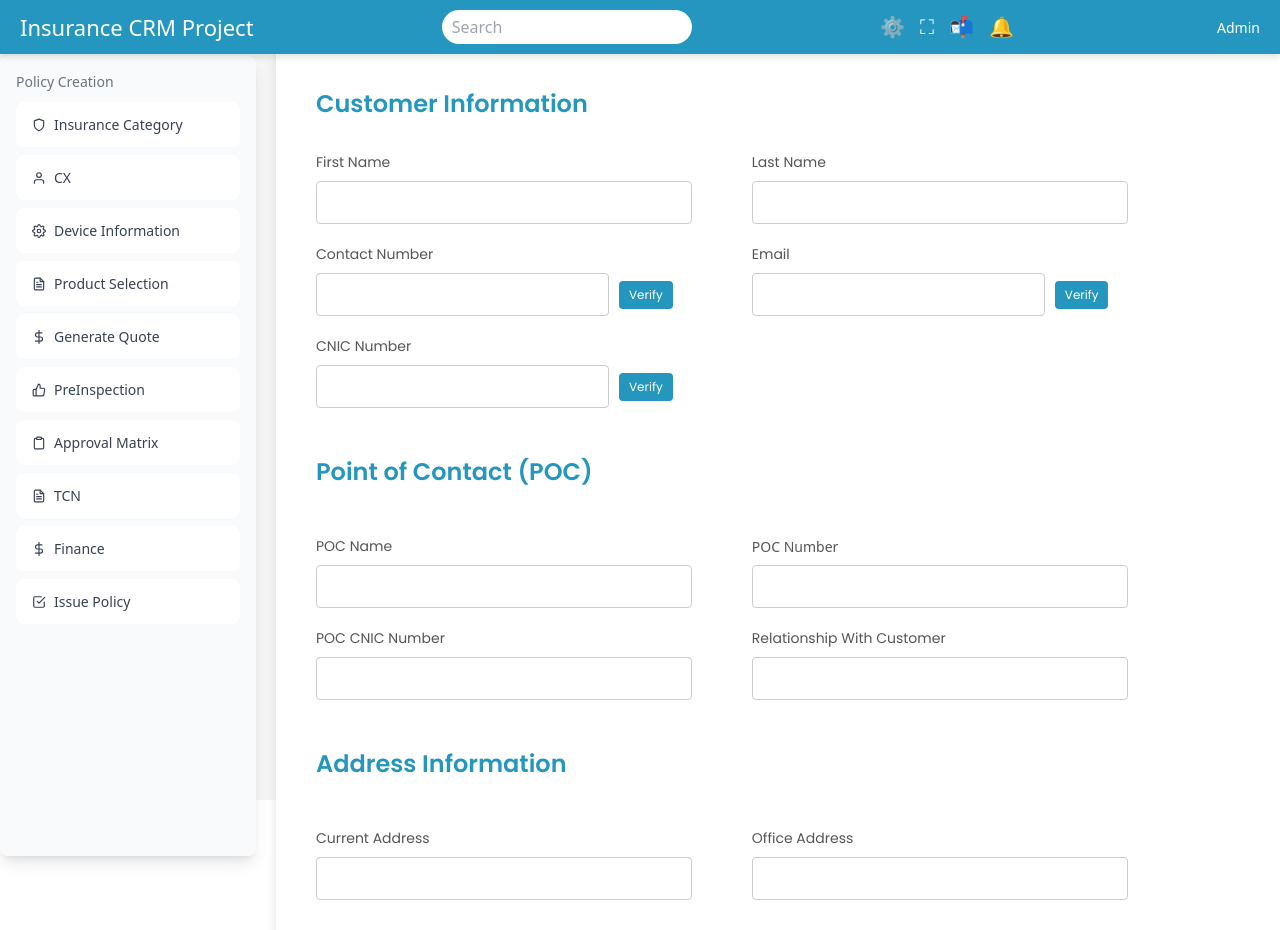
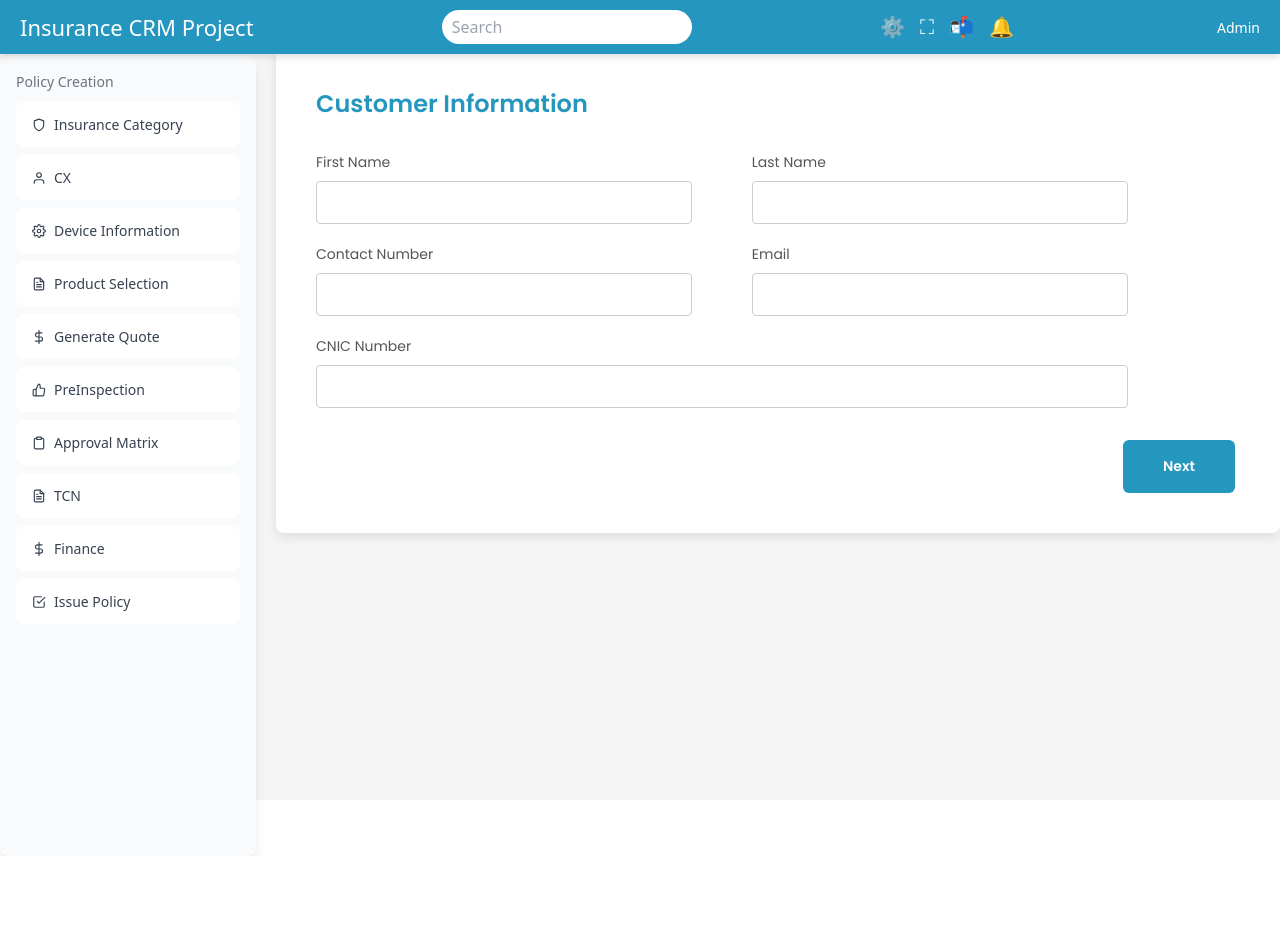
Before and after one commit to AahilAshiqAli/Insurance-CRM-FrontEnd, a React (Create React App) app in the folder my-app/: page /policy-creation/customer-info in a window 1280 px wide. Shown: the top 930 px of the page. After the commit the page ends 856 px from the top, so only its background shows below. Built offline with nearby package versions, Linux system fonts and the light colour scheme.

Commit message:
NewCommit

```diff
--- a/my-app/package.json
+++ b/my-app/package.json
@@ -7,10 +7,11 @@
     "@testing-library/react": "^13.4.0",
     "@testing-library/user-event": "^13.5.0",
     "axios": "^1.7.9",
+    "emailjs-com": "^3.2.0",
     "modulus": "^6.5.0",
     "react-dom": "^18.3.1",
     "react-icons": "^5.3.0",
-    "react-router-dom": "^6.26.2",
+    "react-router-dom": "^6.28.1",
     "react-scripts": "5.0.0",
     "web-vitals": "^2.1.4"
   },
--- a/my-app/src/policy creation/customerInfo.jsx
+++ b/my-app/src/policy creation/customerInfo.jsx
@@ -21,50 +21,79 @@ const CustomerInfo = () => {
     officeAddress: "",
   });
 
-  const [verified, setVerified] = useState({
-    contactNumber: false,
-    email: false,
-    ntn: false,
-    cnicNumber: false,
-  });
-
+  const [errors, setErrors] = useState({});
   const { policyData, setPolicyData } = usePolicy(); // Get the function to update the policy data
   const navigate = useNavigate();
 
   useEffect(() => {
-    console.log(policyData);
-    // Ensure the data is available before attempting to set the state
     if (policyData) {
       setFormData({
         firstName: policyData.first_name || "",
         lastName: policyData.last_name || "",
         contactNumber: policyData.phone_number || "",
         email: policyData.email || "",
-        ntn: "", // No field for `ntn` in the policyData, so leave it blank
+        ntn: "",
         cnicNumber: policyData.cnic || "",
         pocName: policyData.poc_name || "",
         pocNumber: policyData.poc_number || "",
-        pocCnicNumber: policyData.poc_cnic || "", // No field for `pocCnicNumber` in the policyData, so leave it blank
-        relationshipWithCustomer: policyData.relationship_with_customer || "", // No field for `relationshipWithCustomer` in the policyData, so leave it blank
+        pocCnicNumber: policyData.poc_cnic || "",
+        relationshipWithCustomer: policyData.relationship_with_customer || "",
         currentAddress: policyData.address || "",
         officeAddress: policyData.office_address || "",
       });
     }
-    console.log(policyData ? policyData : "No policy data available");
   }, [policyData]);
+
   const handleChange = (e) => {
     setFormData({
       ...formData,
       [e.target.name]: e.target.value,
     });
+    setErrors({
+      ...errors,
+      [e.target.name]: "", // Clear error when user types
+    });
   };
 
-  const handleVerification = (field) => {
-    setVerified({ ...verified, [field]: true });
+  const validateForm = () => {
+    const newErrors = {};
+
+    if (!formData.firstName || !/^[a-zA-Z]+$/.test(formData.firstName)) {
+      newErrors.firstName = "First Name must only contain alphabets and cannot be empty.";
+    }
+
+    if (!formData.lastName || !/^[a-zA-Z]+$/.test(formData.lastName)) {
+      newErrors.lastName = "Last Name must only contain alphabets and cannot be empty.";
+    }
+
+    if (!formData.contactNumber || !/^\d+$/.test(formData.contactNumber)) {
+      newErrors.contactNumber = "Contact Number must only contain digits and cannot be empty.";
+    }
+
+    if (
+      !formData.email ||
+      !/^[\w-]+(\.[\w-]+)*@[\w-]+(\.[\w-]+)+$/.test(formData.email)
+    ) {
+      newErrors.email = "Email must be a valid format (e.g., example@domain.com).";
+    }
+
+    if (
+      !formData.cnicNumber ||
+      !/^\d{5}-\d{7}-\d$/.test(formData.cnicNumber)
+    ) {
+      newErrors.cnicNumber =
+        "CNIC Number must be in the format XXXXX-XXXXXXX-X and cannot be empty.";
+    }
+
+    setErrors(newErrors);
+    return Object.keys(newErrors).length === 0; // Return true if no errors
   };
 
   const handleSubmit = async (e) => {
     e.preventDefault();
+
+    if (!validateForm()) return; // Prevent submission if validation fails
+
     setPolicyData({
       ...policyData,
       first_name: formData.firstName,
@@ -80,16 +109,12 @@ const CustomerInfo = () => {
       office_address: formData.officeAddress,
     });
     navigate("/policy-creation/device-info");
-    // Update the context with the customer data
   };
 
   return (
     <div className="policy-process-layout">
       <Navbar />
-      {/* Sidebar */}
       <SideBar />
-
-      {/* Form Container */}
       <div className="policy-process-container mt-12">
         <form onSubmit={handleSubmit}>
           {/* Customer Information Section */}
@@ -108,6 +133,9 @@ const CustomerInfo = () => {
                   required
                   className="text-black-100"
                 />
+                {errors.firstName && (
+                  <span className="error-text">{errors.firstName}</span>
+                )}
               </div>
               <div className="form-group">
                 <label>Last Name</label>
@@ -119,12 +147,14 @@ const CustomerInfo = () => {
                   required
                   className="text-black-100"
                 />
+                {errors.lastName && (
+                  <span className="error-text">{errors.lastName}</span>
+                )}
               </div>
             </div>
             <div className="form-row font-pregular">
               <div className="form-group">
                 <label>Contact Number</label>
-                <div className="input-with-icon">
                 <input
                   type="tel"
                   name="contactNumber"
@@ -133,23 +163,12 @@ const CustomerInfo = () => {
                   required
                   className="text-black-100"
                 />
-                  {verified.contactNumber && (
-                    <span className="verified-icon">✔️</span>
+                {errors.contactNumber && (
+                  <span className="error-text">{errors.contactNumber}</span>
                 )}
-                  {!verified.contactNumber && (
-                    <button
-                      type="button"
-                      onClick={() => handleVerification("contactNumber")}
-                      className="verify-btn bg-primary hover:bg-secondary-200"
-                    >
-                      Verify
-                    </button>
-                  )}
-                </div>
               </div>
               <div className="form-group">
                 <label>Email</label>
-                <div className="input-with-icon">
                 <input
                   type="email"
                   name="email"
@@ -158,23 +177,14 @@ const CustomerInfo = () => {
                   required
                   className="text-black-100"
                 />
-                  {verified.email && <span className="verified-icon">✔️</span>}
-                  {!verified.email && (
-                    <button
-                      type="button"
-                      onClick={() => handleVerification("email")}
-                      className="verify-btn bg-primary hover:bg-secondary-200"
-                    >
-                      Verify
-                    </button>
+                {errors.email && (
+                  <span className="error-text">{errors.email}</span>
                 )}
-                </div>
               </div>
             </div>
             <div className="form-row font-pregular">
               <div className="form-group">
                 <label>CNIC Number</label>
-                <div className="input-with-icon">
                 <input
                   type="text"
                   name="cnicNumber"
@@ -183,112 +193,17 @@ const CustomerInfo = () => {
                   required
                   className="text-black-100"
                 />
-                  {verified.cnicNumber && (
-                    <span className="verified-icon">✔️</span>
-                  )}
-                  {!verified.cnicNumber && (
-                    <button
-                      type="button"
-                      onClick={() => handleVerification("cnicNumber")}
-                      className="verify-btn bg-primary hover:bg-secondary-200"
-                    >
-                      Verify
-                    </button>
+                {errors.cnicNumber && (
+                  <span className="error-text">{errors.cnicNumber}</span>
                 )}
               </div>
             </div>
-            </div>
           </section>
-
-          {/* POC Information Section */}
-          <section>
-            <h3 className="font-psemibold text-2xl text-primary my-12">
-              Point of Contact (POC)
-            </h3>
-            <div className="form-row">
-              <div className="form-group font-pregular">
-                <label>POC Name</label>
-                <input
-                  type="text"
-                  name="pocName"
-                  value={formData.pocName}
-                  className="text-black-100"
-                  onChange={handleChange}
-                  required
-                />
-              </div>
-              <div className="form-group">
-                <label>POC Number</label>
-                <input
-                  type="tel"
-                  name="pocNumber"
-                  value={formData.pocNumber}
-                  onChange={handleChange}
-                  className="text-black-100"
-                  required
-                />
-              </div>
-            </div>
-            <div className="form-row font-pregular">
-              <div className="form-group">
-                <label>POC CNIC Number</label>
-                <input
-                  type="text"
-                  name="pocCnicNumber"
-                  value={formData.pocCnicNumber}
-                  onChange={handleChange}
-                  className="text-black-100"
-                  required
-                />
-              </div>
-              <div className="form-group">
-                <label>Relationship With Customer</label>
-                <input
-                  type="text"
-                  name="relationshipWithCustomer"
-                  value={formData.relationshipWithCustomer}
-                  onChange={handleChange}
-                  className="text-black-100"
-                  required
-                />
-              </div>
-            </div>
-          </section>
-
-          {/* Address Information Section */}
-          <section>
-            <h3 className="font-psemibold text-2xl text-primary my-12">
-              Address Information
-            </h3>
-            <div className="form-row">
-              <div className="form-group font-pregular">
-                <label>Current Address</label>
-                <input
-                  type="text"
-                  name="currentAddress"
-                  value={formData.currentAddress}
-                  onChange={handleChange}
-                  className="text-black-100"
-                  required
-                />
-              </div>
-              <div className="form-group font-pregular">
-                <label>Office Address</label>
-                <input
-                  type="text"
-                  name="officeAddress"
-                  value={formData.officeAddress}
-                  onChange={handleChange}
-                  className="text-black-100"
-                />
-              </div>
-            </div>
-          </section>
+          {/* Other Sections Remain the Same */}
           <div className="flex justify-end mt-8">
             <button
               type="submit"
               className="py-4 px-10 bg-primary text-white font-psemibold rounded-md hover:bg-secondary transition duration-300"
-              onClick={handleSubmit}
             >
               Next
             </button>
--- a/my-app/src/policy creation/documents-upload.jsx
+++ b/my-app/src/policy creation/documents-upload.jsx
@@ -1,4 +1,4 @@
-import React from "react";
+import React, { useState } from "react";
 import Navbar from "../components/navbar";
 import PolicySidebar from "../components/policy-sidebar";
 import { useNavigate } from "react-router-dom";
@@ -6,11 +6,56 @@ import "./KYC.css";
 
 const DocumentsUpload = () => {
   const navigate = useNavigate();
+  const [uploadedFiles, setUploadedFiles] = useState({ pictures: {}, documents: {} });
+  const [errors, setErrors] = useState({});
+
+  const handleFileChange = (e, section, label) => {
+    const file = e.target.files[0];
+    if (!file) return;
+
+    const allowedTypes =
+      section === "pictures" ? ["image/jpeg", "image/png", "image/jpg"] : ["application/pdf"];
+
+    // Validate file type
+    if (!allowedTypes.includes(file.type)) {
+      setErrors((prevErrors) => ({
+        ...prevErrors,
+        [label]: `Invalid file type. Only ${allowedTypes.map((type) =>
+          type.replace("image/", ".").replace("application/", ".")
+        ).join(", ")} files are allowed.`,
+      }));
+      return;
+    }
+
+    // Reset error if file is valid
+    setErrors((prevErrors) => ({
+      ...prevErrors,
+      [label]: null,
+    }));
+
+    // Store file in state
+    setUploadedFiles((prevData) => ({
+      ...prevData,
+      [section]: { ...prevData[section], [label]: file },
+    }));
+  };
 
   const handleSubmit = (e) => {
     e.preventDefault();
-    navigate("/policy-creation/kyc");
+
+    // Ensure all required files are uploaded
+    const missingFiles = Object.keys(errors).some((key) => errors[key]) ||
+      Object.values(uploadedFiles.pictures).length === 0 ||
+      Object.values(uploadedFiles.documents).length === 0;
+
+    if (missingFiles) {
+      alert("Please upload all required files and fix any errors before proceeding.");
+      return;
+    }
+
+    navigate("/policy-creation/kyc", { state: { uploadedFiles } });
   };
+
   return (
     <div className="body">
       <Navbar />
@@ -25,27 +70,36 @@ const DocumentsUpload = () => {
           <div className="file-upload-section">
             <div className="file-grid font-pregular">
               {[
-                { label: "Front Picture", placeholder: "Front.pdf" },
-                { label: "Back Picture", placeholder: "Back.pdf" },
-                { label: "Left Picture", placeholder: "Left.pdf" },
-                { label: "Right Picture", placeholder: "Right.pdf" },
-                // { label: "Top Picture", placeholder: "Top.pdf" },
-                // { label: "360 Video", placeholder: "Video.pdf" },
+                { label: "Front Picture", key: "frontPicture" },
+                { label: "Back Picture", key: "backPicture" },
+                { label: "Left Picture", key: "leftPicture" },
+                { label: "Right Picture", key: "rightPicture" },
               ].map((item, index) => (
-                <div className="file-row" key={index}>
+                <div className="file-row" key={`pic-${index}`}>
                   <div className="input-group">
                     <label>{item.label}</label>
                     <div className="file-input-container">
                       <input
                         type="text"
                         className="placeholder-input"
-                        placeholder={item.placeholder}
+                        placeholder={item.label}
+                        value={
+                          uploadedFiles.pictures[item.key]?.name ||
+                          item.label.replace("Picture", ".pdf")
+                        }
                         readOnly
                       />
                       <label className="custom-file-upload">
                         Choose File
-                        <input type="file" />
+                        <input
+                          type="file"
+                          accept=".jpeg,.jpg,.png"
+                          onChange={(e) => handleFileChange(e, "pictures", item.key)}
+                        />
                       </label>
+                      {errors[item.key] && (
+                        <span className="error-text">{errors[item.key]}</span>
+                      )}
                     </div>
                   </div>
                 </div>
@@ -63,30 +117,38 @@ const DocumentsUpload = () => {
           <div className="file-upload-section">
             <div className="file-grid font-pregular">
               {[
-                { label: "CNIC Picture", placeholder: "CNIC.pdf" },
-                {
-                  label: "Receipt of purchase from retailer",
-                  placeholder: "Receipt.pdf",
-                },
-                { label: "Warranty card picture", placeholder: "Warranty.pdf" },
-                { label: "User Picture", placeholder: "User.pdf" },
-                { label: "Bank Statement", placeholder: "Statement.pdf" },
-                { label: "NTN Number", placeholder: "NTN.pdf" },
+                { label: "CNIC Picture", key: "cnicPicture" },
+                { label: "Receipt of purchase from retailer", key: "receipt" },
+                { label: "Warranty card picture", key: "warranty" },
+                { label: "User Picture", key: "userPicture" },
+                { label: "Bank Statement", key: "bankStatement" },
+                { label: "NTN Number", key: "ntnNumber" },
               ].map((item, index) => (
-                <div className="file-row" key={index}>
+                <div className="file-row" key={`doc-${index}`}>
                   <div className="input-group">
                     <label className="whitespace-nowrap">{item.label}</label>
                     <div className="file-input-container">
                       <input
                         type="text"
                         className="placeholder-input"
-                        placeholder={item.placeholder}
+                        placeholder={item.label}
+                        value={
+                          uploadedFiles.documents[item.key]?.name ||
+                          item.label.replace("Picture", ".pdf")
+                        }
                         readOnly
                       />
                       <label className="custom-file-upload">
                         Choose File
-                        <input type="file" />
+                        <input
+                          type="file"
+                          accept=".pdf"
+                          onChange={(e) => handleFileChange(e, "documents", item.key)}
+                        />
                       </label>
+                      {errors[item.key] && (
+                        <span className="error-text">{errors[item.key]}</span>
+                      )}
                     </div>
                   </div>
                 </div>
```
Also changed, not shown: my-app/src/policy creation/KYC.jsx (+54 -28 lines), my-app/src/policy creation/TCN.jsx (+35 -5 lines), 1 other file (tests, documents, lock files or other folders). Lines whose indentation alone changed are shown as unchanged.
